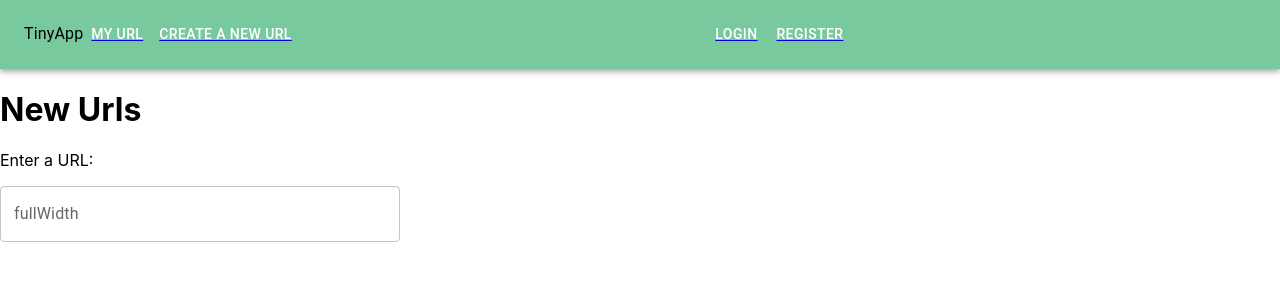
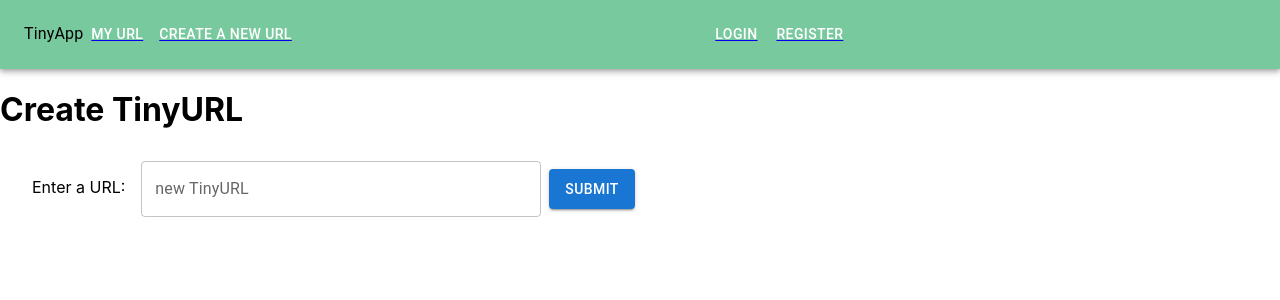
Before and after one commit to patriceandrea/tinyapp-2.0, a React (Create React App) app in the folder client/: page /newurls in a window 1280 px wide. Shown: the top 300 px of the page. Built offline with nearby package versions, Linux system fonts and the light colour scheme.

Commit message:
add components to the newurls page

```diff
--- a/client/src/Components/Text.tsx
+++ b/client/src/Components/Text.tsx
@@ -1,22 +1,23 @@
 import * as React from 'react';
 import Box from '@mui/material/Box';
 import TextField from '@mui/material/TextField';
+import "../stylesheet/Text.css"
+import Button from '@mui/material/Button';
 
 export default function Text() {
   return (
     <div className='text-field'>
-      <p>Enter a URL:</p>
+      <p>Enter a URL:  </p>
       <Box
         sx={{
           width: 400,
           maxWidth: '70%',
-          display: 'flex'
         }}
       >
-
-        <TextField fullWidth label="fullWidth" id="fullWidth" />
+        <TextField fullWidth label="new TinyURL" id="fullWidth" />
 
       </Box>
+      <Button variant="contained" sx={{ m: 1 }}>Submit</Button>
     </div>
   );
 }
--- a/client/src/pages/NewUrls.tsx
+++ b/client/src/pages/NewUrls.tsx
@@ -8,7 +8,7 @@ const NewUrls: React.FunctionComponent<INewUrlsProps> = (props) => {
   return (
     <div>
       <Header />
-      <h1>New Urls</h1>
+      <h1>Create TinyURL</h1>
       <Text />
     </div >
   )
--- /dev/null
+++ b/client/src/stylesheet/Text.css
@@ -0,0 +1,8 @@
+.text-field {
+  display: flex;
+  margin: 2em;
+}
+
+.text-field p {
+  margin-right: 1em;
+}
```
